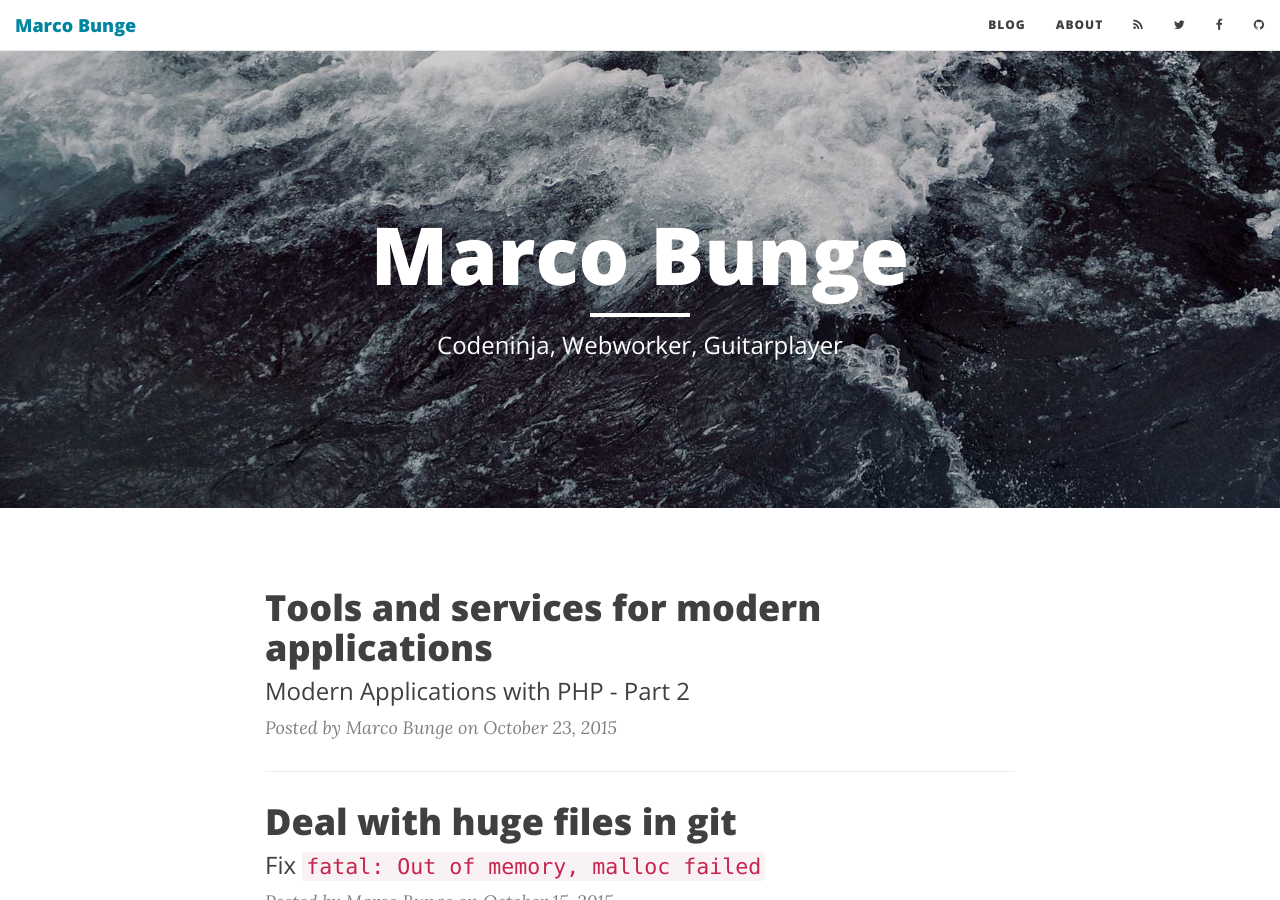
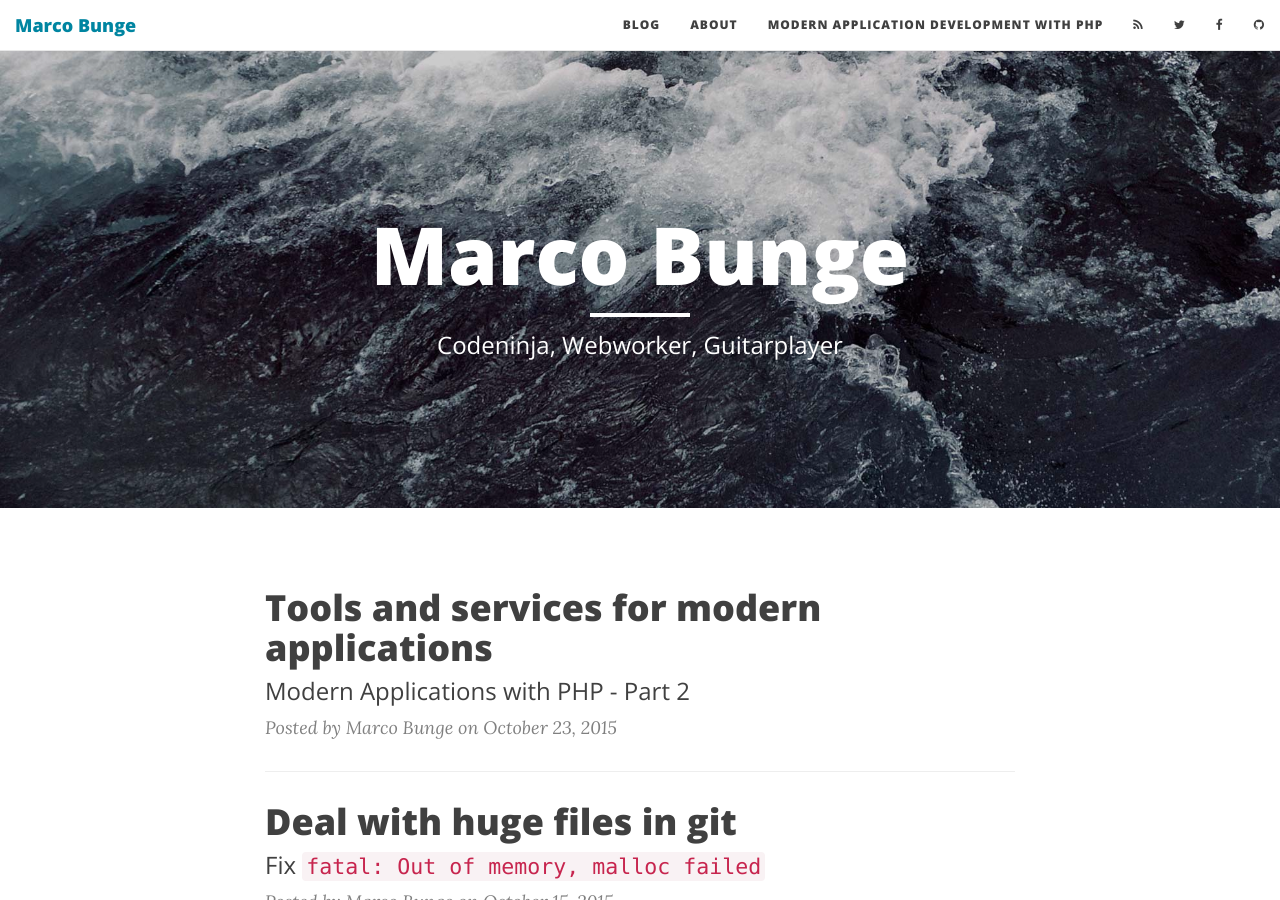
Before and after one commit to mbunge/mbunge.github.io, a Jekyll site: the page built from index.html, in a window 1280 px wide and 900 px high. Built offline with Jekyll 4.4.1, drawn with Linux system fonts in a browser that asks for light colours; nearby versions of some CDN libraries; the list of posts is cut into pages by our own code.

Commit message:
Update modern-application-development-with-php.html

```diff
--- a/modern-application-development-with-php.html
+++ b/modern-application-development-with-php.html
@@ -1,6 +1,8 @@
 ---
 layout: page
-description: "Modern application development with PHP"
+title: "Modern application development with PHP"
+description: "How to develop modern applications with PHP"
+header-img: "img/default.jpg"
 ---
 <div itemscope itemtype="http://schema.org/Blog">
 {% for post in site.posts %}
```
